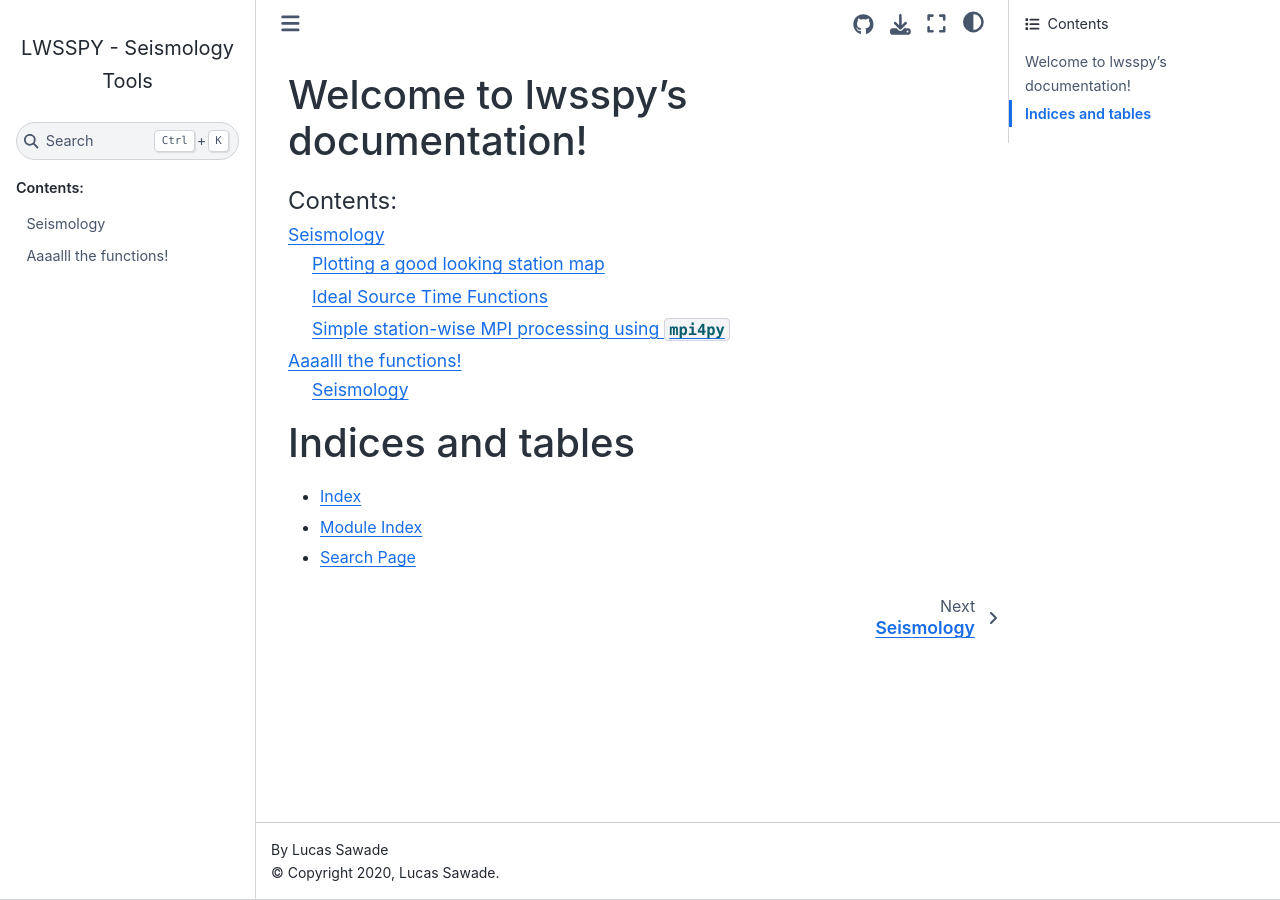
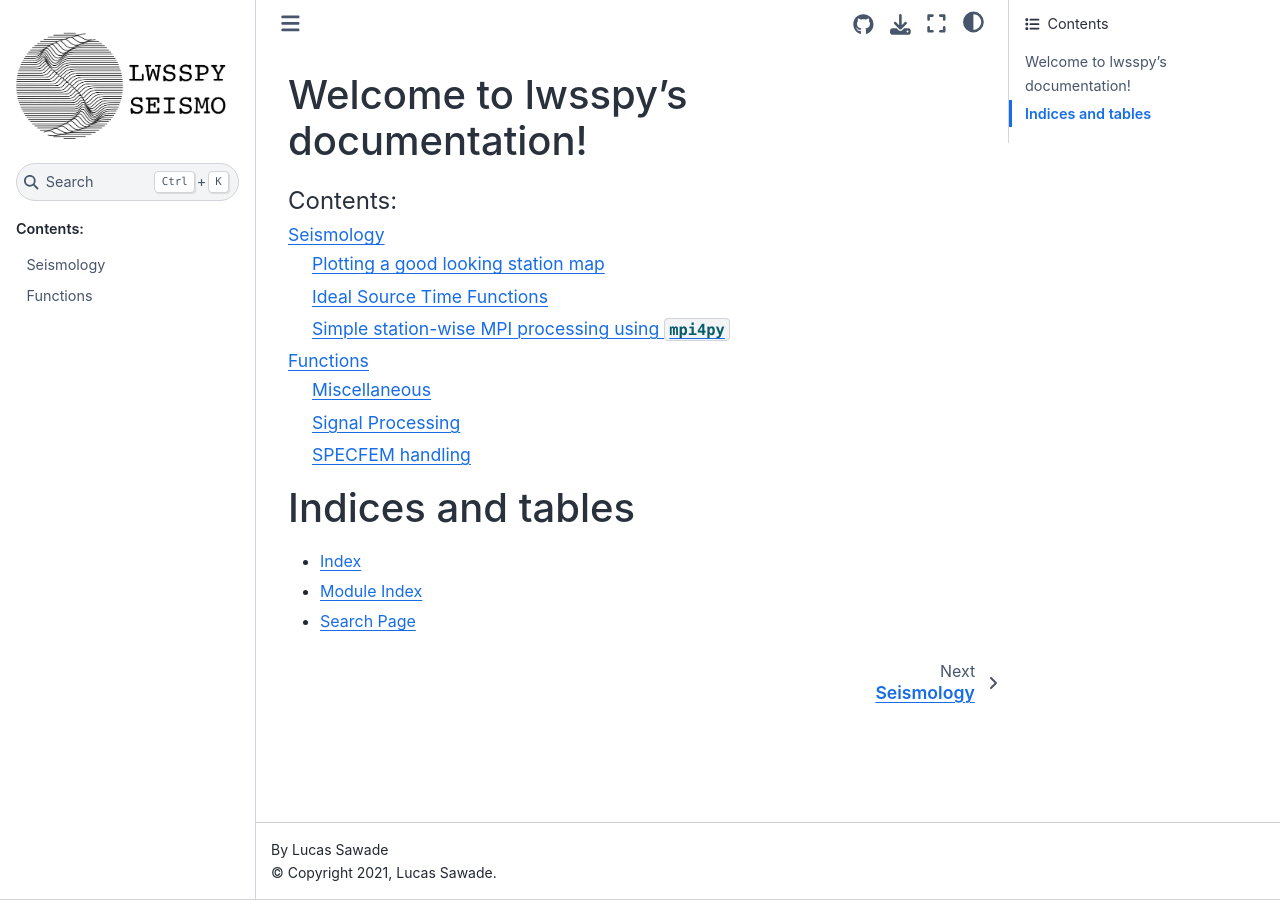
Before and after one commit to lwsspy/lwsspy.seismo, a Sphinx documentation site: the page built from docs/source/index.rst, in a window 1280 px wide. Built offline with Sphinx 7.4.7 and the Sphinx Book theme 1.1.4, drawn with Linux system fonts in a browser that asks for light colours.

Commit message:
Fixed the docs, barebone though..

```diff
--- a/docs/source/chapters/functions.rst
+++ b/docs/source/chapters/functions.rst
@@ -1,8 +1,8 @@
-Aaaalll the functions!
-======================
+Functions
+=========
 
-Seismology
-++++++++++
+Miscellaneous
+-------------
 
 .. autofunction:: lwsspy.seismo.cmt2inv.cmt2inv
 
--- a/docs/source/conf.py
+++ b/docs/source/conf.py
@@ -17,8 +17,8 @@
 
 # -- Project information -----------------------------------------------------
 
-project = 'lwsspy'
-copyright = '2020, Lucas Sawade'
+project = 'lwsspy.seismo'
+copyright = '2021, Lucas Sawade'
 author = 'Lucas Sawade'
 
 # The full version, including alpha/beta/rc tags
@@ -60,8 +60,8 @@
 #
 
 html_title = "LWSSPY - Seismology Tools"
-html_logo = "figures/logo.png"
-html_favicon = "figures/favicon.ico"
+html_logo = "chapters/figures/logo.png"
+html_favicon = "chapters/figures/favicon.ico"
 
 html_theme = 'sphinx_book_theme'
 
--- a/docs/source/index.rst
+++ b/docs/source/index.rst
@@ -7,7 +7,7 @@
 ==================================
 
 .. toctree::
-   :maxdepth: 2
+   :maxdepth: 3
    :caption: Contents:
 
    chapters/seismology.rst
```
